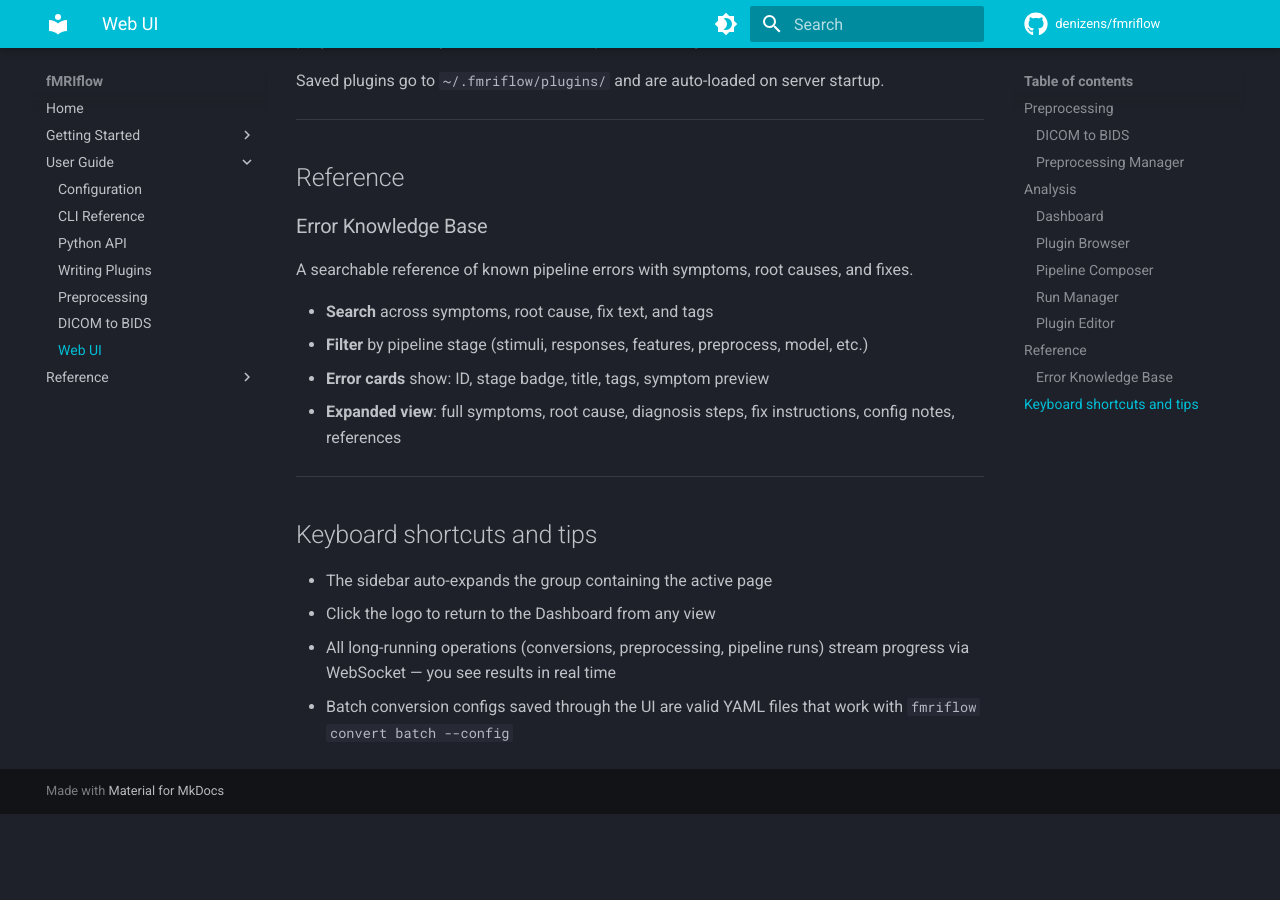
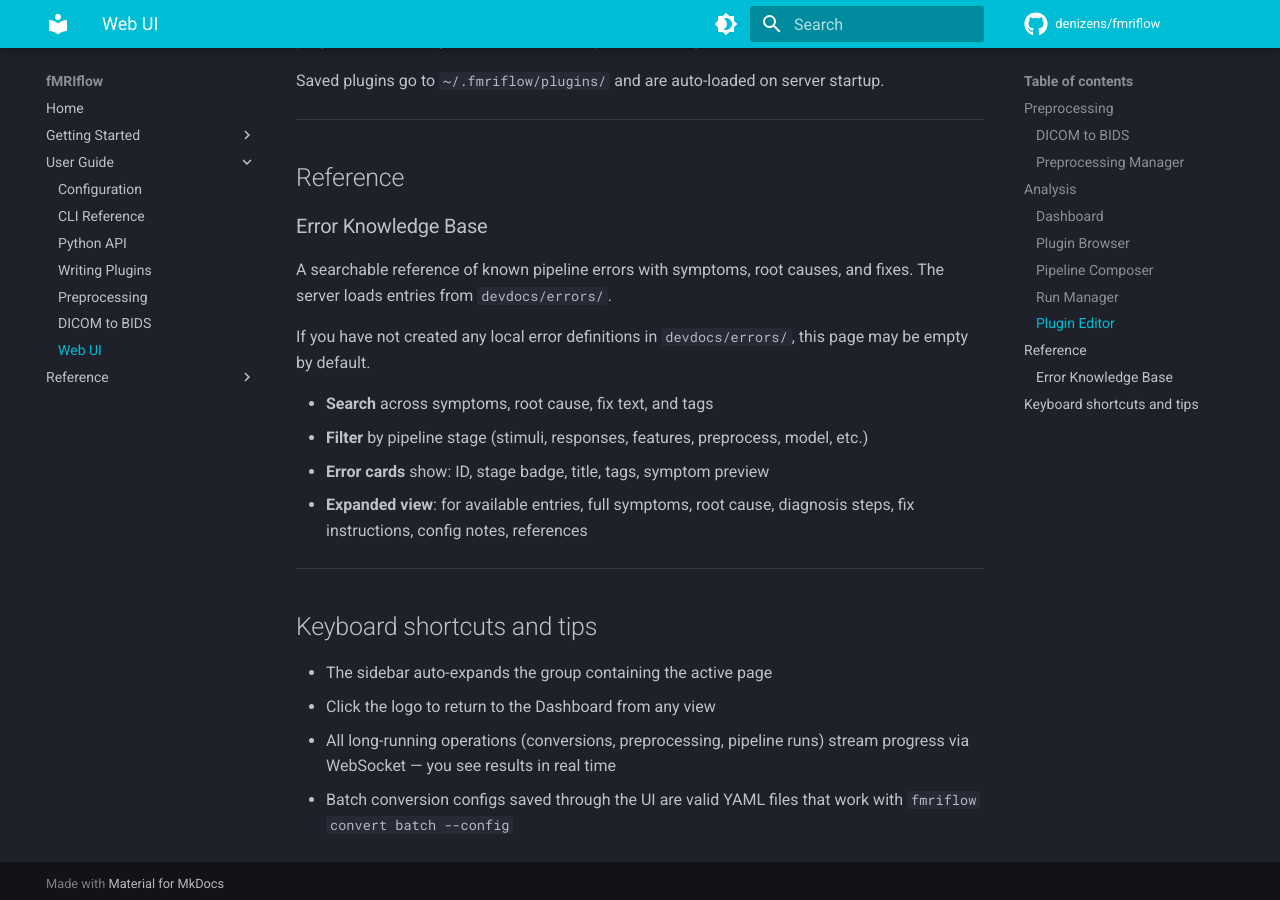
Before and after one commit to osherifo/denizenspipeline, an MkDocs documentation site: the page built from docs/guide/web-ui.md, in a window 1280 px wide and 900 px high, scrolled down 3985 px. Built offline with MkDocs 1.6.1 and Material for MkDocs 9.7.7, drawn with Linux system fonts in a browser that asks for light colours; comment, search, counter and statistics services are not loaded; before the commit the page ends 4799 px from its top, so only the background shows below that.

Commit message:
Update docs/guide/web-ui.md
Co-authored-by: Copilot <175728472+Copilot@users.noreply.github.com>

```diff
--- a/docs/guide/web-ui.md
+++ b/docs/guide/web-ui.md
@@ -151,12 +151,14 @@ Saved plugins go to `~/.fmriflow/plugins/` and are auto-loaded on server startup
 
 ### Error Knowledge Base
 
-A searchable reference of known pipeline errors with symptoms, root causes, and fixes.
+A searchable reference of known pipeline errors with symptoms, root causes, and fixes. The server loads entries from `devdocs/errors/`.
+
+If you have not created any local error definitions in `devdocs/errors/`, this page may be empty by default.
 
 - **Search** across symptoms, root cause, fix text, and tags
 - **Filter** by pipeline stage (stimuli, responses, features, preprocess, model, etc.)
 - **Error cards** show: ID, stage badge, title, tags, symptom preview
-- **Expanded view**: full symptoms, root cause, diagnosis steps, fix instructions, config notes, references
+- **Expanded view**: for available entries, full symptoms, root cause, diagnosis steps, fix instructions, config notes, references
 
 ---
 
```
